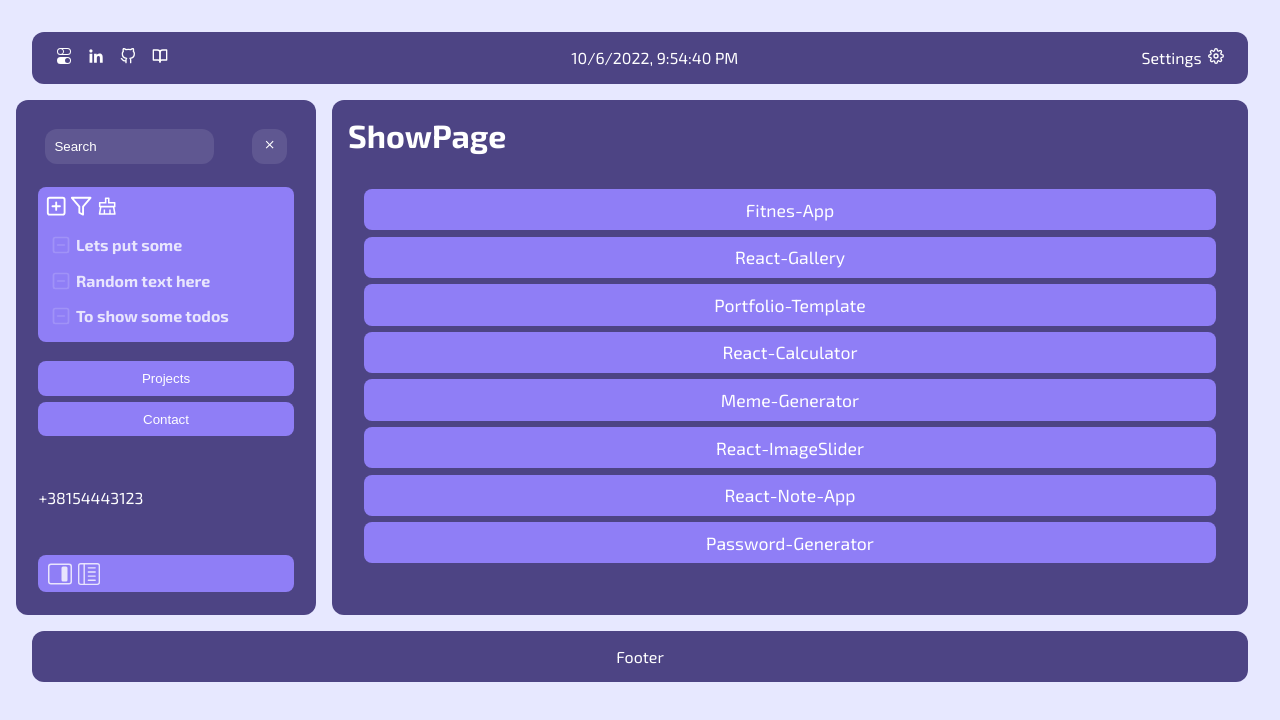
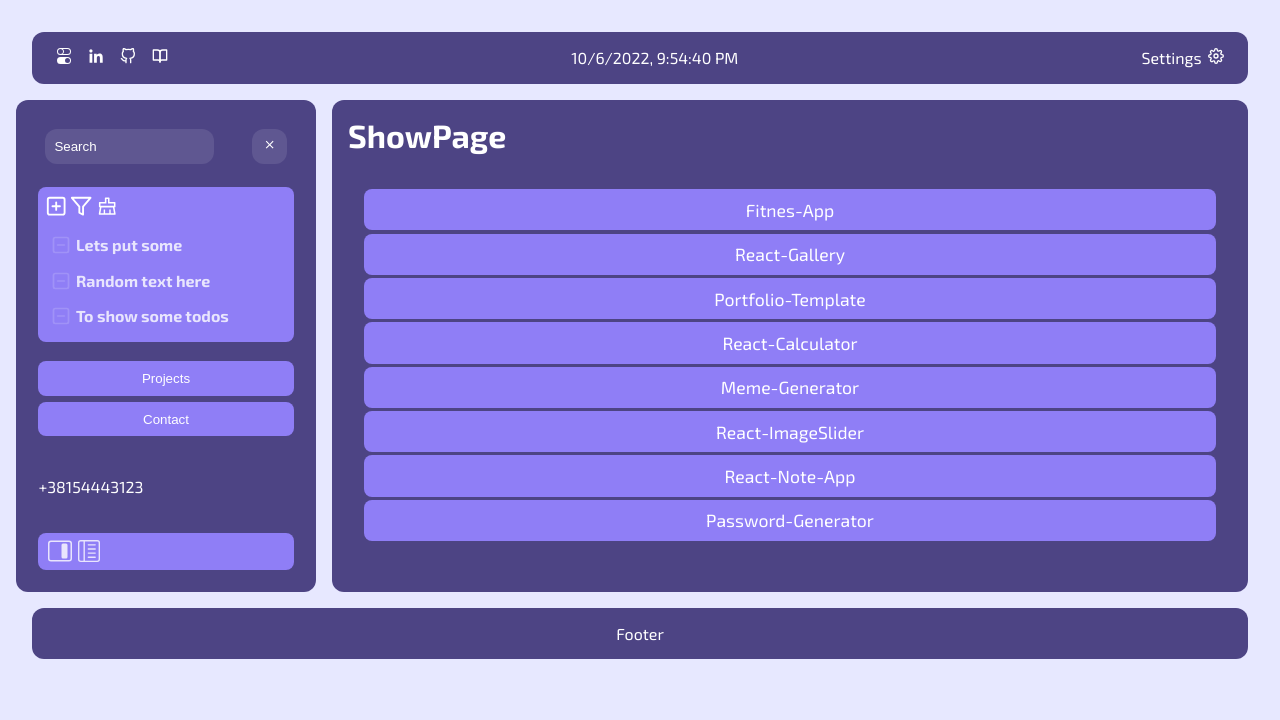
Before and after one commit to erazmozen/hub, a React (Create React App) app: page / in a window 1280 px wide. Shown: the top 720 px of the page. Built offline with nearby package versions, Linux system fonts and the light colour scheme.

Commit message:
Added div to hold links

```diff
--- a/src/components/showpage/Projects.jsx
+++ b/src/components/showpage/Projects.jsx
@@ -11,6 +11,7 @@ const Projects = () => {
     console.log('projects render')
     return (
         <div className="projects">
+            <div className='link-holder'>
                 <ProjectLink title="Fitnes-App" />
                 <ProjectLink title="React-Gallery" />
                 <ProjectLink title="Portfolio-Template" />
@@ -20,6 +21,7 @@ const Projects = () => {
                 <ProjectLink title="React-Note-App" />
                 <ProjectLink title="Password-Generator" />
             </div>
+        </div>
     )
 }
 export default Projects
```
Lines whose indentation alone changed are shown as unchanged.
